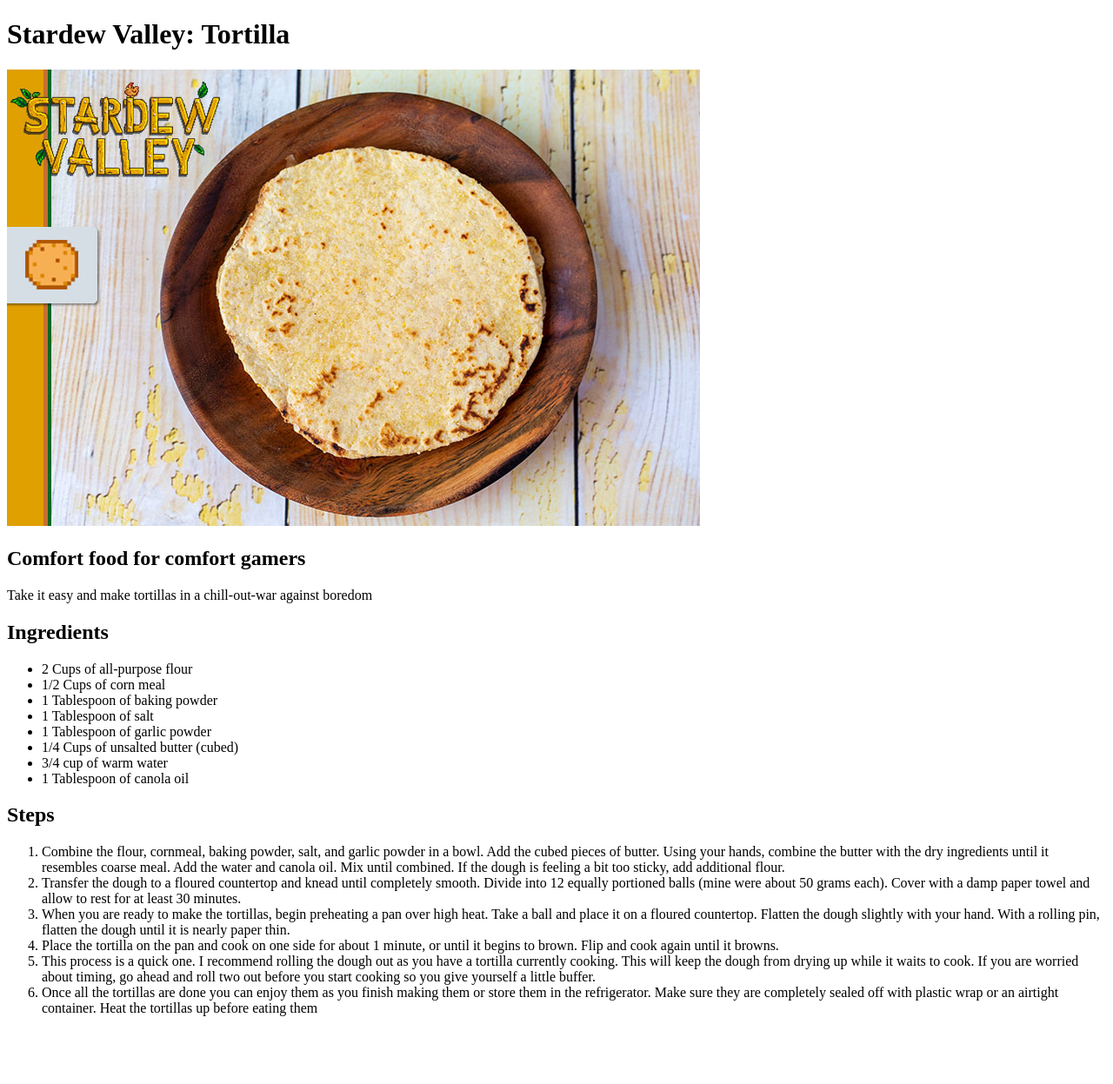
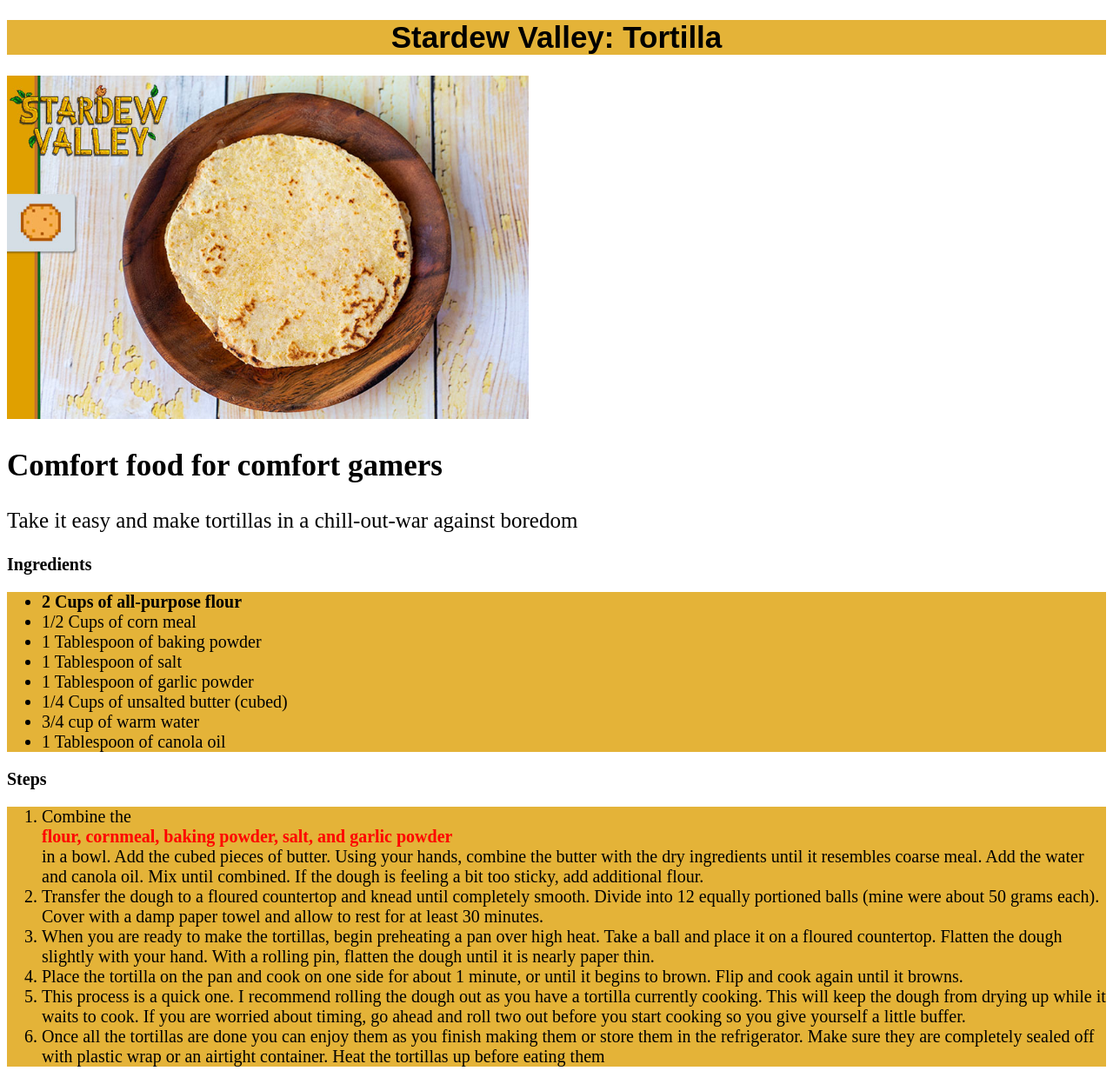
Before and after one commit to Jedaromar/odin-recipes, a plain HTML site: page recipes/stardew-valley.html in a window 1280 px wide. Shown: the whole page at 87% size. Before the commit the page ends 1185 px from the top, so only its background shows below. Drawn offline with Linux system fonts and the light colour scheme.

Commit message:
Add IDs, classes and css code

```diff
--- a/recipes/stardew-valley.html
+++ b/recipes/stardew-valley.html
@@ -5,15 +5,16 @@
     <meta http-equiv="X-UA-Compatible" content="IE=edge">
     <meta name="viewport" content="width=device-width, initial-scale=1.0">
     <title>Stardew Valley: Tortilla</title>
+    <link rel="stylesheet" href="../style.css">
 </head>
 <body>
-    <h1>Stardew Valley: Tortilla</h1>
+    <h1 class="recipe">Stardew Valley: Tortilla</h1>
     <img src="../img/stardewvalley.jpg" alt="Stardew Valley tortilla">
-    <h2>Comfort food for comfort gamers</h2>
-    <p>Take it easy and make tortillas in a chill-out-war against boredom</p>
+    <h2 class="subtittle">Comfort food for comfort gamers</h2>
+    <p class ="description">Take it easy and make tortillas in a chill-out-war against boredom</p>
     <h2>Ingredients</h2>
-    <ul>
-        <li>2 Cups of all-purpose flour</li>
+    <ul class="listing">
+        <li class="ingredient">2 Cups of all-purpose flour</li>
         <li>1/2 Cups of corn meal</li>
         <li>1 Tablespoon of baking powder</li>
         <li>1 Tablespoon of salt</li>
@@ -23,8 +24,8 @@
         <li>1 Tablespoon of canola oil</li>
     </ul>
     <h2>Steps</h2>
-    <ol>
-        <li>Combine the flour, cornmeal, baking powder, salt, and garlic powder in a bowl. Add the cubed pieces of butter. Using your hands, combine the butter with the dry ingredients until it resembles coarse meal. Add the water and canola oil. Mix until combined. If the dough is feeling a bit too sticky, add additional flour.</li>
+    <ol class="listing text">
+        <li>Combine the <div class="ingredient">flour, cornmeal, baking powder, salt, and garlic powder</div> in a bowl. Add the cubed pieces of butter. Using your hands, combine the butter with the dry ingredients until it resembles coarse meal. Add the water and canola oil. Mix until combined. If the dough is feeling a bit too sticky, add additional flour.</li>
         <li>Transfer the dough to a floured countertop and knead until completely smooth. Divide into 12 equally portioned balls (mine were about 50 grams each). Cover with a damp paper towel and allow to rest for at least 30 minutes.</li>
         <li>When you are ready to make the tortillas, begin preheating a pan over high heat. Take a ball and place it on a floured countertop. Flatten the dough slightly with your hand. With a rolling pin, flatten the dough until it is nearly paper thin.</li>
         <li>Place the tortilla on the pan and cook on one side for about 1 minute, or until it begins to brown. Flip and cook again until it browns.</li>
--- /dev/null
+++ b/style.css
@@ -0,0 +1,34 @@
+*{
+    font-size: 20px;
+}
+img {
+    width: 600px;
+    height: auto;
+}
+#main-tittle,
+.recipe {
+    background-color: #e4b338;
+    font-family: Arial, Helvetica, sans-serif;
+    text-align: center;
+    font-size: 80px;
+}
+.subtittle,
+.recipe{
+    font-size: 35px;
+}
+
+.description{
+    font-size: 25px;
+}
+.listing{
+    background-color: #e4b338;
+
+}
+.listing .ingredient{
+    font-weight: bold;
+
+
+}
+.listing.text .ingredient{
+    color: red;
+}
```
Also changed, not shown: index.html (+3 -2 lines), recipes/animal-crossing.html (+2 -0 lines), recipes/fallout76.html (+2 -0 lines).
